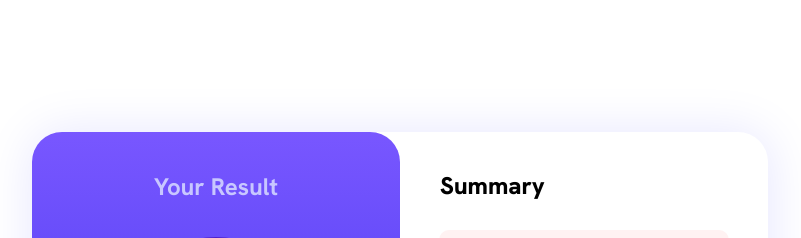
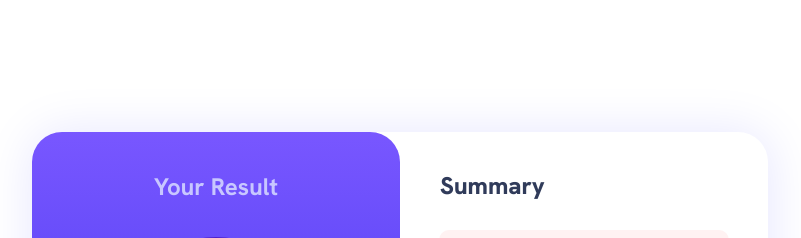
Before and after one commit to HumbertoFox/results-summary-component-solution, a plain HTML site: page index.html in a window 1280 px wide. Shown: the top 238 px of the page, without its empty margins (240-1041 px from the left). Drawn offline with Linux system fonts and the light colour scheme.

Commit message:
first commit

```diff
--- a/src/css/style.css
+++ b/src/css/style.css
@@ -91,6 +91,7 @@ body main .container .info-rigth {
 }
 body main .container .info-rigth h2 {
     align-self: flex-start;
+    color: var(--Dark-gray-blue);
     font-weight: 800;
     margin: 38px 0 29px 40px;
 }
```
